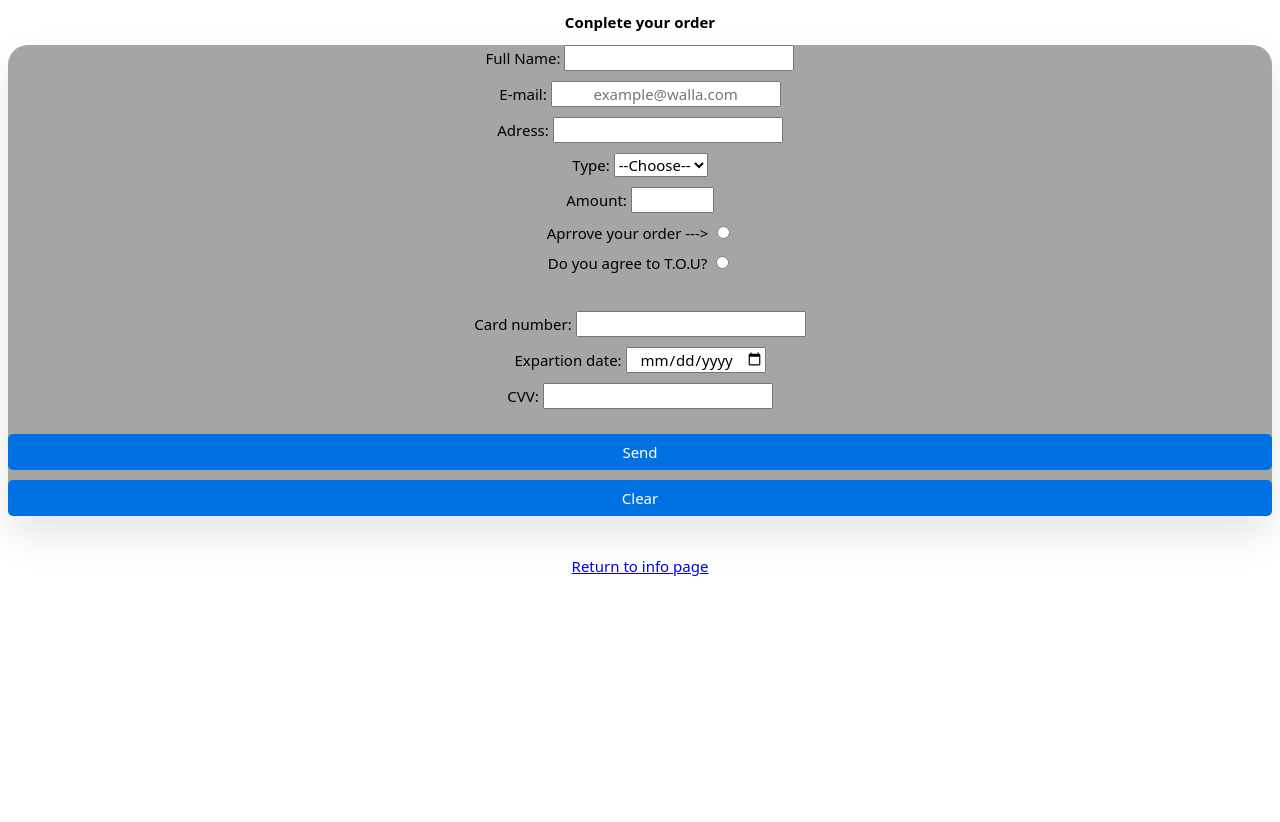
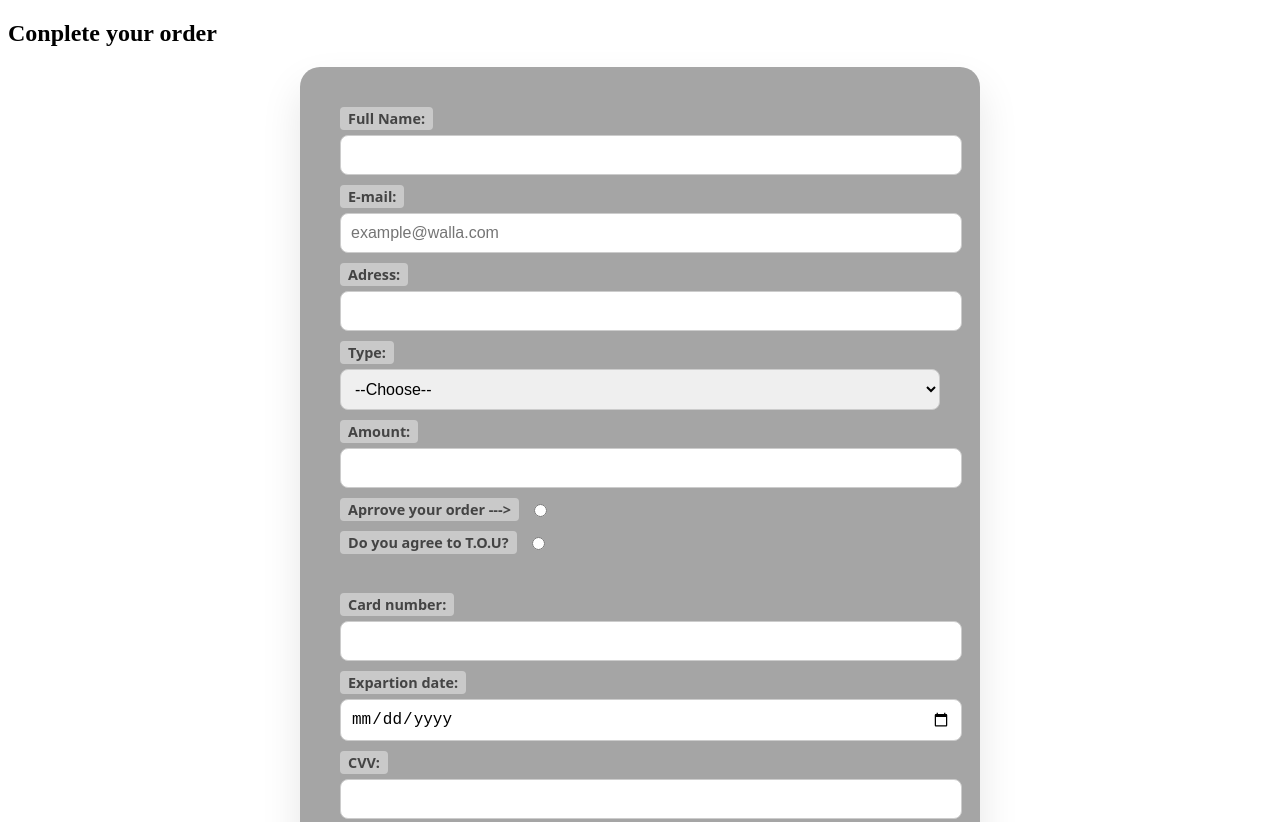
Before and after one commit to nimrodlubin/HTML--hw, a plain HTML site: page HTML H.W 27.4/order.html in a window 1280 px wide. Shown: the top 822 px of the page. Before the commit the page ends 800 px from the top, so only its background shows below. Drawn offline with Linux system fonts and the light colour scheme.

Commit message:
שינוי סופי

```diff
--- a/HTML H.W 27.4/order.html
+++ b/HTML H.W 27.4/order.html
@@ -44,14 +44,14 @@
                 <input type="number" min="1" max="10">
             </label>
 
-            <label for="">
+            <label style="flex-direction: row; align-items: center;">
                 <span>Aprrove your order ---></span>
-                <input type="radio" required>
+                <input type="radio" name="approve" required>
             </label>
 
-            <label for="">
+            <label style="flex-direction: row; align-items: center;">
                 <span>Do you agree to T.O.U?</span>
-                <input type="radio" required>
+                <input type="radio" name="tou" required>
             </label>
 
             <br>
--- a/HTML H.W 27.4/styles/reset.css
+++ b/HTML H.W 27.4/styles/reset.css
@@ -1,34 +1,64 @@
-*{
-   box-sizing: border-box;
-   text-align: center;
-   font-size: 15px;
+form {
    font-family: system-ui, -apple-system, BlinkMacSystemFont, 'Segoe UI', Roboto, Oxygen, Ubuntu, Cantarell, 'Open Sans', 'Helvetica Neue', sans-serif;
+   font-size: 0.9rem;
+   text-align: left;
+   background: #f0f0f2;
+   display: grid;
+   grid-template-columns: 1fr;
+   gap: 20px;
+   padding: 40px;
+   border-radius: 20px;
+   box-shadow: 0 20px 40px rgba(0,0,0,0.1);
+   max-width: 600px;
+   margin: auto;
 }
-header{
-   position: sticky;
-   top: 0;
-   box-shadow: 0 2px 10px;
-}
-h1 {
-font-size: 3rem;
-}
-table {
- margin: auto;
- padding: auto;
- border: 0.6rem solid gray;
- text-align: center;
- box-shadow: 0 10px 30px rgba(0,0,0,0.05);
 
-   tr,td {
-   border: 0.2rem solid whitesmoke;
-   }
-
-   th{
-      font-size: 1.5rem;
-      font-family: 'Gill Sans', 'Gill Sans MT', Calibri, 'Trebuchet MS', sans-serif;
-   }
+form label {
+   display: flex;
+   flex-direction: column;
+   align-items: flex-start;
+   gap: 5px;
 }
 span {
-   position: relative;
-   margin-top: 20px;
+   background: rgba(255, 255, 255, 0.4);
+   padding: 2px 8px;
+   border-radius: 4px;
+   font-weight: 600;
+   color: #444;
 }
+input:not([type="radio"]), select {
+   width: 100%;
+   padding: 10px;
+   border: 1px solid #ccc;
+   border-radius: 8px;
+   font-size: 1rem;
+}
+
+input[type="radio"] {
+    width: auto;
+    margin-left: 10px;
+    cursor: pointer;
+}
+
+.BTN {
+   display: grid;
+   grid-template-columns: 1fr;
+   gap: 10px;
+   margin-top: 1rem;
+}
+
+button {
+    padding: 12px;
+    font-size: 1.1rem;
+    border-radius: 8px;
+    border: none;
+    background-color: #0071e3;
+    color: white;
+    cursor: pointer;
+    transition: 0.3s all;
+}
+
+button:hover {
+   background-color: #005bb5;
+   transform: scale(1.02);
+}
```
